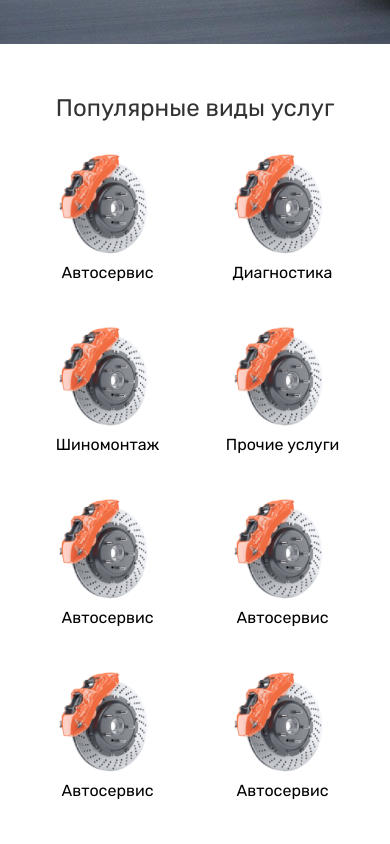
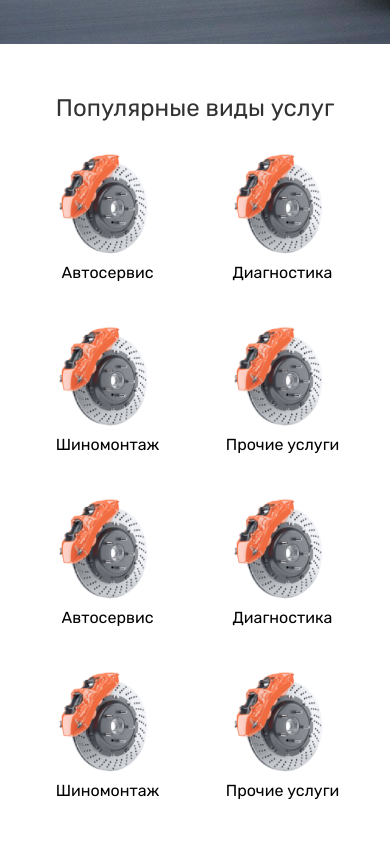
Before and after one commit to MakarLeonov/OOO-Time, a Vue app: page /main in a window 390 px wide. Shown: the part 800-1644 px from the top of the page. Built offline with nearby package versions, Linux system fonts and the light colour scheme.

Commit message:
Did a little composition and fixed some css styles

```diff
--- a/src/components/MainPage/vCurrentPromotions.vue
+++ b/src/components/MainPage/CurrentPromotions/vCurrentPromotions.vue
@@ -5,29 +5,28 @@
             <my-button class="btn">Показать все акции</my-button>
         </div>
         <div class="body">
-            <div class="item">
-                <p class="item-title">Бесплатная диагностика ходовой части</p>
-            </div>
+            <v-promotion-item>
+                Бесплатная диагностика ходовой части
+            </v-promotion-item>
 
-            <div class="item">
-                <p class="item-title">Бесплатная замена масла ДВС и фильтра</p>
-            </div>
+            <v-promotion-item>
+                Бесплатная замена масла ДВС и фильтра
+            </v-promotion-item>
 
-            <div class="item">
-                <p class="item-title">Ремонт авто в рассрочку</p>
-            </div>
-
-
+            <v-promotion-item>
+                Ремонт авто в рассрочку
+            </v-promotion-item>
         </div>
     </div>
 </template>
 <script>
 import MyButton from "@/components/UI/MyButton.vue";
 import MyTitle from "@/components/UI/MyTitle.vue";
+import vPromotionItem from "@/components/MainPage/CurrentPromotions/vPromotionItem.vue";
 export default {
     name: "vCurrentPromotions",
     components: {
-        MyButton, MyTitle,
+        MyButton, MyTitle, vPromotionItem,
     }
 }
 </script>
--- /dev/null
+++ b/src/components/MainPage/CurrentPromotions/vPromotionItem.vue
@@ -0,0 +1,51 @@
+<template>
+    <div class="item">
+        <p class="item-title">
+            <slot></slot>
+        </p>
+    </div>
+</template>
+<script>
+export default {
+    name: 'vPromotionItem',
+}
+</script>
+<style lang="scss" scoped>
+
+@import '@/assets/assets.scss';
+
+    .item {
+            background: url('@/assets/img/promotions-img/promotions-img.png');
+            width: 49.2%;
+            height: 300px;
+            border-radius: 6px;
+            filter: drop-shadow(0px 15px 15px rgba(0, 0, 0, 0.05));
+            cursor: pointer;
+            font-size: 32px;
+            font-weight: 500;
+            text-shadow: none;
+            transition: all .4s ease-in;
+            color: #FFFFFF;
+
+
+
+            &:hover {
+                // filter: drop-shadow(0px 5px 10px rgba(0, 0, 0, .3));
+                // filter: drop-shadow(0px 2px 5px rgba(255, 175, 0, 1));
+                // background: none;
+                font-size: 42px;
+                // color: $orange;
+                // text-shadow: rgba(255, 175, 0, .2) 4px 4px;
+                text-shadow: rgba(0, 0, 0, .2) 3px 3px;
+                transition: all .4s ease-out;
+
+            }
+
+            .item-title {
+                margin: 42px 66px;
+                font-weight: inherit;
+                font-size: inherit;
+                color: inherit;
+            }
+        }
+</style>
--- /dev/null
+++ b/src/components/MainPage/PopularServices/vPopularServices.vue
@@ -0,0 +1,102 @@
+<template>
+    <div>
+        <my-title>Популярные виды услуг</my-title>
+        <div class="container">
+
+            <v-service-item>Автосервис</v-service-item>
+            <v-service-item>Диагностика</v-service-item>
+            <v-service-item>Шиномонтаж</v-service-item>
+            <v-service-item>Прочие услуги</v-service-item>
+
+            <v-service-item>Автосервис</v-service-item>
+            <v-service-item>Диагностика</v-service-item>
+            <v-service-item>Шиномонтаж</v-service-item>
+            <v-service-item>Прочие услуги</v-service-item>
+        </div>
+    </div>
+</template>
+<script>
+import MyTitle from "@/components/UI/MyTitle.vue"
+import vServiceItem from "@/components/MainPage/PopularServices/vServiceItem.vue";
+export default {
+    name: 'vPopularServices',
+    components: {
+        MyTitle, vServiceItem
+    }
+
+}
+</script>
+<style lang="scss" scoped>
+@import '@/assets/assets.scss';
+.container {
+        @extend %content-container;
+        display: flex;
+        flex-wrap: wrap;
+        justify-content: space-around;
+        margin-top: 10px;
+        padding-bottom: 30px;
+    }
+
+
+
+    @media (max-width: 940px) {
+        .title {
+            font-size: 19px !important;
+        }
+    }
+
+    @media (max-width: 920px) {
+        .title {
+            font-size: 18px !important;
+        }
+
+        .item {
+            margin-bottom: 12px;
+            padding: 22px;
+        }
+    }
+
+    @media (max-width: 800px) {
+        .title {
+            font-size: 16px !important;
+        }
+
+        .item {
+            margin-bottom: 0;
+            padding: 20px;
+        }
+
+        .container {
+            margin-top: 5px;
+        }
+    }
+
+    @media (max-width: 750px) {
+        .item {
+            padding: 15px;
+        }
+    }
+
+    @media (max-width: 700px) {
+        .item {
+            width: 32%;
+        }
+    }
+
+    @media (max-width: 500px) {
+        .item {
+            width: 50% ;
+        }
+    }
+
+    @media (max-width: 350px) {
+        .item {
+            width: 85%;
+        }
+
+        .container {
+            display: flex;
+            justify-content: center;
+        }
+    }
+</style>
--- a/src/components/MainPage/vPopularServices.vue
+++ b/src/components/MainPage/PopularServices/vServiceItem.vue
@@ -1,63 +1,18 @@
 <template>
-    <div>
-        <my-title>Популярные виды услуг</my-title>
-        <div class="container">
-            <div class="item">
-                <img src="@/assets/img1.png" alt="img">
-                <p class="title">Автосервис</p>
-            </div>
-            <div class="item">
-                <img src="@/assets/img1.png" alt="img">
-                <p class="title">Диагностика</p>
-            </div>
-            <div class="item">
-                <img src="@/assets/img1.png" alt="img">
-                <p class="title">Шиномонтаж</p>
-            </div>
-            <div class="item">
-                <img src="@/assets/img1.png" alt="img">
-                <p class="title">Прочие услуги</p>
-            </div>
-            <div class="item">
-                <img src="@/assets/img1.png" alt="img">
-                <p class="title">Автосервис</p>
-            </div>
-            <div class="item">
-                <img src="@/assets/img1.png" alt="img">
-                <p class="title">Автосервис</p>
-            </div>
-            <div class="item">
-                <img src="@/assets/img1.png" alt="img">
-                <p class="title">Автосервис</p>
-            </div>
-            <div class="item">
-                <img src="@/assets/img1.png" alt="img">
-                <p class="title">Автосервис</p>
-            </div>
-        </div>
+    <div class="item">
+        <img src="@/assets/img1.png" alt="img">
+        <p class="title">
+            <slot></slot>
+        </p>
     </div>
 </template>
 <script>
-import MyTitle from "@/components/UI/MyTitle.vue"
 export default {
-    name: 'vPopularServices',
-    components: {
-        MyTitle,
-    }
-
+    name: 'vServiceItem',
 }
 </script>
 <style lang="scss" scoped>
 @import '@/assets/assets.scss';
-.container {
-        @extend %content-container;
-        display: flex;
-        flex-wrap: wrap;
-        justify-content: space-between;
-        margin-top: 10px;
-        padding-bottom: 30px;
-    }
-
     .item {
 
             height: fit-content;
@@ -92,7 +47,7 @@ export default {
             }
         }
 
-    @media (max-width: 940px) {
+        @media (max-width: 940px) {
         .title {
             font-size: 19px !important;
         }
--- a/src/components/MainPage/vTitleCarusel.vue
+++ b/src/components/MainPage/TitleCarusel/vTitleCarusel.vue
@@ -36,7 +36,7 @@
     </div>
 </template>
 <script>
-import vCaruselItem from "@/components/MainPage/vCaruselItem.vue";
+import vCaruselItem from "@/components/MainPage/TitleCarusel/vCaruselItem.vue";
 import MyInput from "@/components/UI/MyInput.vue";
 import MyCheckbox from "@/components/UI/MyCheckbox.vue";
 import MyButton from "@/components/UI/MyButton.vue";
--- a/src/views/MainPage.vue
+++ b/src/views/MainPage.vue
@@ -11,9 +11,9 @@
 </template>
 <script>
 import MyTitle from "@/components/UI/MyTitle.vue"
-import vPopularServices from "@/components/MainPage/vPopularServices.vue"
-import vTitleCarusel from "@/components/MainPage/vTitleCarusel.vue"
-import vCurrentPromotions from "@/components/MainPage/vCurrentPromotions.vue"
+import vPopularServices from "@/components/MainPage/PopularServices/vPopularServices.vue"
+import vTitleCarusel from "@/components/MainPage/TitleCarusel/vTitleCarusel.vue"
+import vCurrentPromotions from "@/components/MainPage/CurrentPromotions/vCurrentPromotions.vue"
 export default {
     name: 'MainPage',
     components: {
```
Also changed, not shown: src/components/MainPage/TitleCarusel/vCaruselItem.vue (renamed from src/components/MainPage/vCaruselItem.vue).
